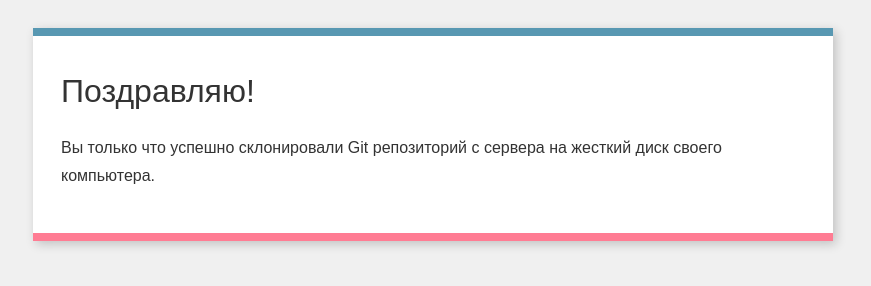
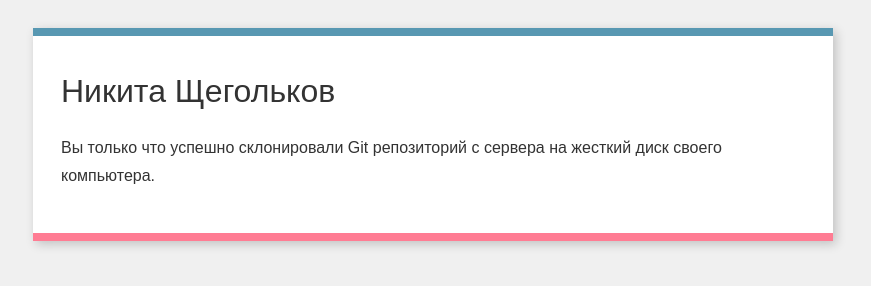
Before and after one commit to shchegolkov/git-welcome-test, a plain HTML site: page index.html in a window 1280 px wide. Shown: the whole page, without its empty margins (207-1078 px from the left). Drawn offline with Linux system fonts and the light colour scheme.

Commit message:
Add name

```diff
--- a/index.html
+++ b/index.html
@@ -9,7 +9,7 @@
     </head>
     <body>
         <div class="box">
-            <h1>Поздравляю!</h1>
+            <h1>Никита Щегольков</h1>
             <p>
                 Вы только что успешно склонировали Git репозиторий с сервера на
                 жесткий диск своего компьютера.
```
